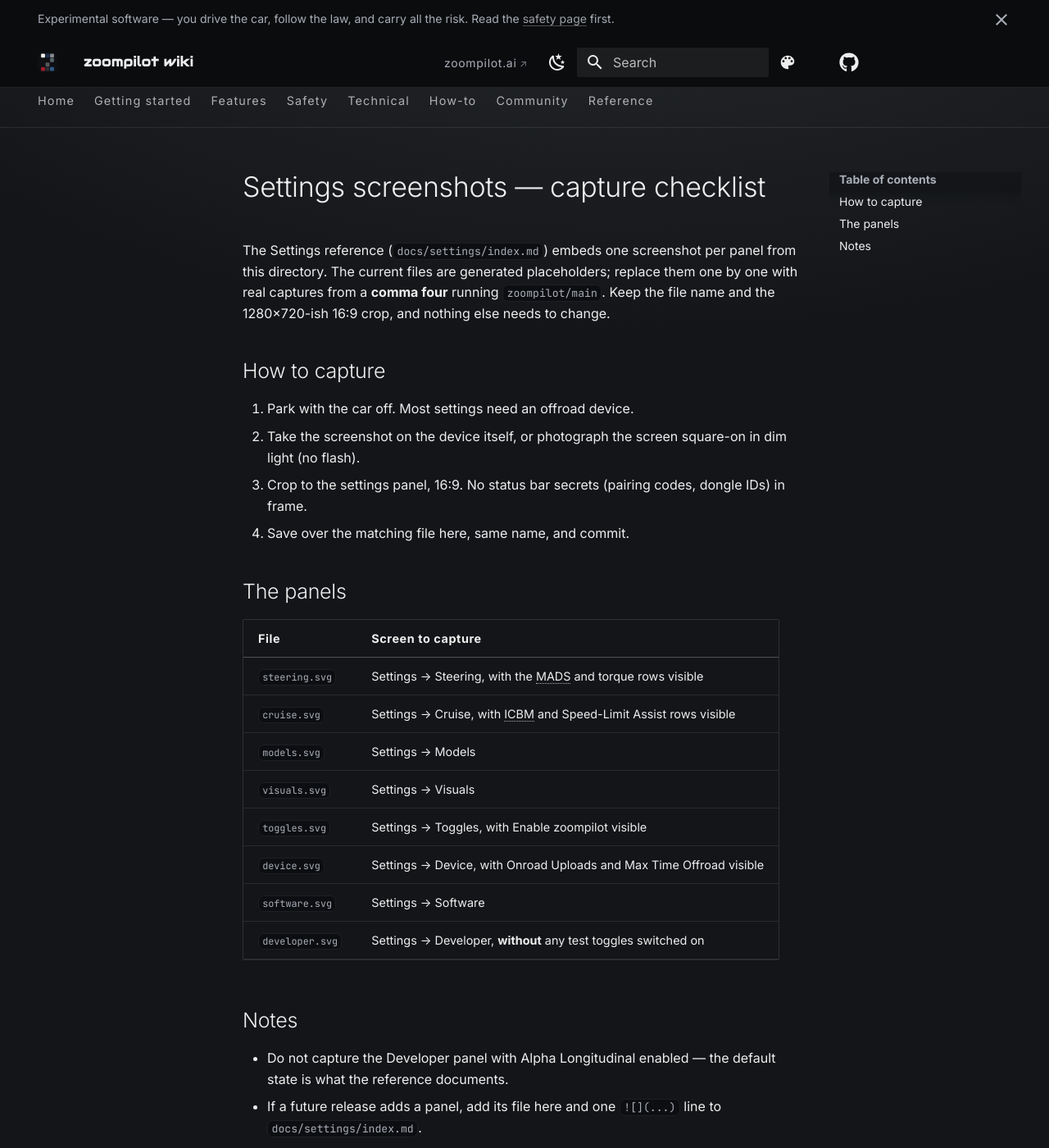
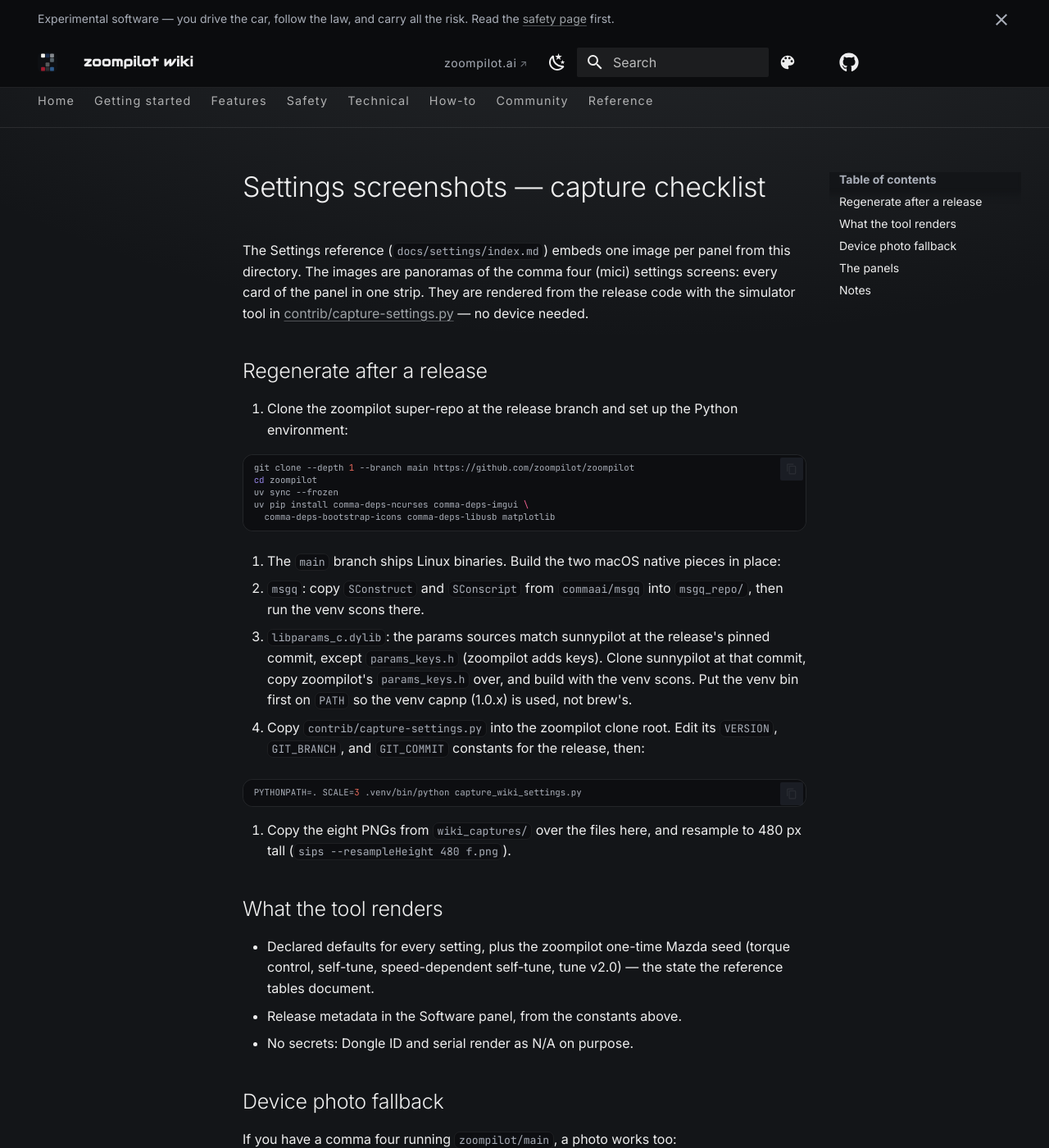
Before and after one commit to mzdnick/zoompilot-wiki, an MkDocs documentation site: the page built from docs/assets/settings/README.md, in a window 1280 px wide and 1400 px high. Shown: the whole window at 82% size. Built offline with MkDocs 1.6.1 and Material for MkDocs 9.7.7, drawn with Linux system fonts in a browser that asks for light colours; comment, search, counter and statistics services are not loaded; some of the changed text lies outside the part shown.

Commit message:
Settings: replace placeholder screens with real comma four captures
Rendered from the 2026.08.25-8 release code (mici UI) with the new
contrib/capture-settings.py simulator tool; each panel is one
scrollable strip showing every card. Defaults match the tables,
including the Mazda torque seed.

````diff
--- a/docs/assets/settings/README.md
+++ b/docs/assets/settings/README.md
@@ -1,36 +1,83 @@
 # Settings screenshots — capture checklist
 
-The Settings reference (`docs/settings/index.md`) embeds one screenshot
-per panel from this directory. The current files are generated
-placeholders; replace them one by one with real captures from a
-**comma four** running `zoompilot/main`. Keep the file name and the
-1280×720-ish 16:9 crop, and nothing else needs to change.
+The Settings reference (`docs/settings/index.md`) embeds one image per
+panel from this directory. The images are panoramas of the comma four
+(mici) settings screens: every card of the panel in one strip. They are
+rendered from the release code with the simulator tool in
+[contrib/capture-settings.py](../../../contrib/capture-settings.py) —
+no device needed.
 
-## How to capture
+## Regenerate after a release
+
+1. Clone the zoompilot super-repo at the release branch and set up the
+   Python environment:
+
+   ```bash
+   git clone --depth 1 --branch main https://github.com/zoompilot/zoompilot
+   cd zoompilot
+   uv sync --frozen
+   uv pip install comma-deps-ncurses comma-deps-imgui \
+     comma-deps-bootstrap-icons comma-deps-libusb matplotlib
+   ```
+
+2. The `main` branch ships Linux binaries. Build the two macOS native
+   pieces in place:
+
+   - `msgq`: copy `SConstruct` and `SConscript` from `commaai/msgq`
+     into `msgq_repo/`, then run the venv scons there.
+   - `libparams_c.dylib`: the params sources match sunnypilot at the
+     release's pinned commit, except `params_keys.h` (zoompilot adds
+     keys). Clone sunnypilot at that commit, copy zoompilot's
+     `params_keys.h` over, and build with the venv scons. Put the venv
+     bin first on `PATH` so the venv capnp (1.0.x) is used, not brew's.
+
+3. Copy `contrib/capture-settings.py` into the zoompilot clone root.
+   Edit its `VERSION`, `GIT_BRANCH`, and `GIT_COMMIT` constants for the
+   release, then:
+
+   ```bash
+   PYTHONPATH=. SCALE=3 .venv/bin/python capture_wiki_settings.py
+   ```
+
+4. Copy the eight PNGs from `wiki_captures/` over the files here, and
+   resample to 480 px tall (`sips --resampleHeight 480 f.png`).
+
+## What the tool renders
+
+- Declared defaults for every setting, plus the zoompilot one-time
+  Mazda seed (torque control, self-tune, speed-dependent self-tune,
+  tune v2.0) — the state the reference tables document.
+- Release metadata in the Software panel, from the constants above.
+- No secrets: Dongle ID and serial render as N/A on purpose.
+
+## Device photo fallback
+
+If you have a comma four running `zoompilot/main`, a photo works too:
 
 1. Park with the car off. Most settings need an offroad device.
 2. Take the screenshot on the device itself, or photograph the screen
    square-on in dim light (no flash).
-3. Crop to the settings panel, 16:9. No status bar secrets (pairing
-   codes, dongle IDs) in frame.
+3. Crop to the settings card, keep the panel name readable. No status
+   bar secrets (pairing codes, dongle IDs) in frame.
 4. Save over the matching file here, same name, and commit.
 
 ## The panels
 
 | File | Screen to capture |
 | --- | --- |
-| `steering.svg` | Settings → Steering, with the MADS and torque rows visible |
-| `cruise.svg` | Settings → Cruise, with ICBM and Speed-Limit Assist rows visible |
-| `models.svg` | Settings → Models |
-| `visuals.svg` | Settings → Visuals |
-| `toggles.svg` | Settings → Toggles, with Enable zoompilot visible |
-| `device.svg` | Settings → Device, with Onroad Uploads and Max Time Offroad visible |
-| `software.svg` | Settings → Software |
-| `developer.svg` | Settings → Developer, **without** any test toggles switched on |
+| `steering.png` | Settings → Steering |
+| `cruise.png` | Settings → Cruise |
+| `models.png` | Settings → Models |
+| `visuals.png` | Settings → Visuals |
+| `toggles.png` | Settings → Toggles |
+| `device.png` | Settings → Device |
+| `software.png` | Settings → Software |
+| `developer.png` | Settings → Developer, default state |
 
 ## Notes
 
-- Do not capture the Developer panel with Alpha Longitudinal enabled —
-  the default state is what the reference documents.
-- If a future release adds a panel, add its file here and one `![](...)`
-  line to `docs/settings/index.md`.
+- If a future release adds a panel, add its file here and one
+  `<figure class="settings-strip">` block to
+  `docs/settings/index.md`.
+- The strips need the `settings-strip` CSS in
+  `docs/stylesheets/custom.css` to scroll sideways.
--- a/docs/stylesheets/custom.css
+++ b/docs/stylesheets/custom.css
@@ -1230,3 +1230,34 @@
   letter-spacing: 0.05em;
   color: var(--md-default-fg-color--lighter);
 }
+
+/* ---- settings panel strips (comma four panoramas) ---- */
+/* The captures are one wide frame per panel, so they scroll sideways
+   at a fixed height instead of shrinking to the column width. */
+.md-typeset .settings-strip {
+  margin: 0.6rem 0 1.2rem;
+  overflow-x: auto;
+  border: 1px solid var(--zp-hair);
+  border-radius: 12px;
+  background: #000;
+}
+.md-typeset .settings-strip img {
+  display: block;
+  height: 320px;
+  width: auto;
+  max-width: none;
+}
+@media screen and (max-width: 44rem) {
+  .md-typeset .settings-strip img {
+    height: 220px;
+  }
+}
+@media print {
+  .md-typeset .settings-strip {
+    overflow: visible;
+  }
+  .md-typeset .settings-strip img {
+    height: auto;
+    max-width: 100%;
+  }
+}
````
Also changed, not shown: docs/settings/index.md (+28 -11 lines), docs/assets/settings/cruise.png (added), docs/assets/settings/cruise.svg (deleted), docs/assets/settings/developer.png (added), docs/assets/settings/developer.svg (deleted), docs/assets/settings/device.png (added), docs/assets/settings/device.svg (deleted), docs/assets/settings/models.png (added), docs/assets/settings/models.svg (deleted), docs/assets/settings/software.png (added), docs/assets/settings/software.svg (deleted), docs/assets/settings/steering.png (added), docs/assets/settings/steering.svg (deleted), docs/assets/settings/toggles.png (added), 3 more files, 1 other file.
